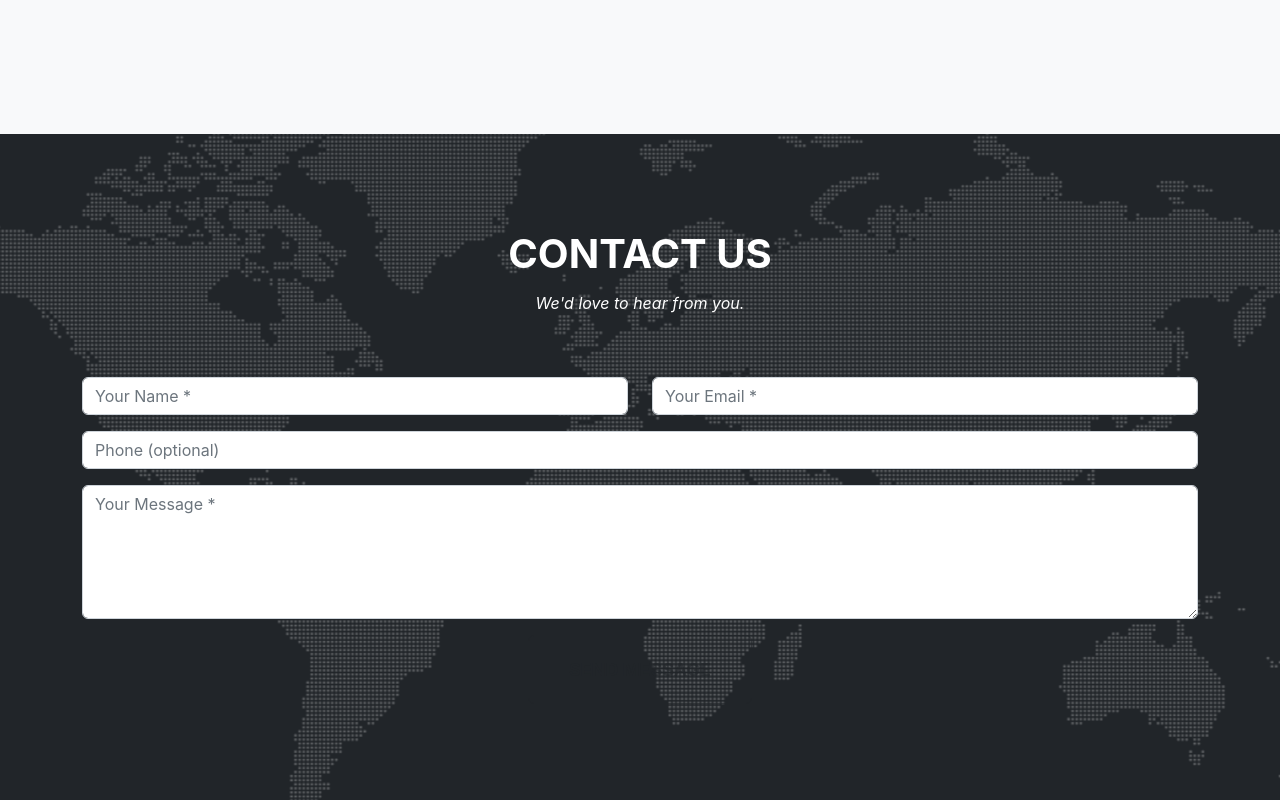
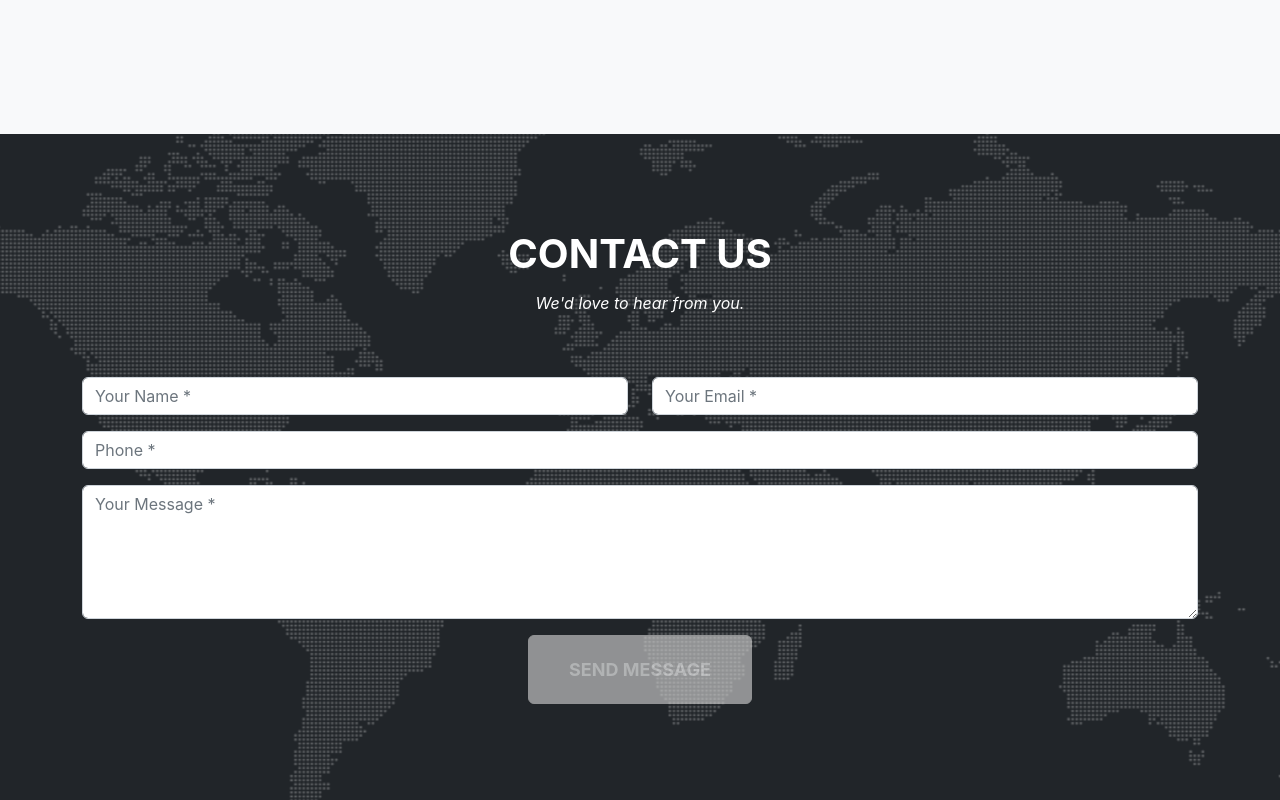
Before and after one commit to hunterdavidson/SergioHVAC-main, an Angular app: page / in a window 1280 px wide. Shown: the part 3559-4359 px from the top of the page. Built offline with nearby package versions, Linux system fonts and the light colour scheme.

Commit message:
Fixed some style issues

```diff
--- a/src/app/components/contact/contact.component.html
+++ b/src/app/components/contact/contact.component.html
@@ -41,7 +41,7 @@
         </div>
       </div>
 
-      <!-- Optional Phone -->
+      <!-- Phone field (required) -->
       <div class="row">
         <div class="col-md-12">
           <input
@@ -49,13 +49,14 @@
             id="phone"
             name="phone"
             class="form-control mb-3"
-            placeholder="Phone (optional)"
+            placeholder="Phone *"
+            required
             [(ngModel)]="formData.phone"
             #phone="ngModel"
             pattern="^[0-9()+\\-\\s\\.]{7,20}$"
           />
           <div class="invalid" *ngIf="phone.invalid && (phone.dirty || phone.touched)">
-            Please enter a valid phone number.
+            A valid phone number is required.
           </div>
         </div>
       </div>
--- a/src/app/components/contact/contact.component.scss
+++ b/src/app/components/contact/contact.component.scss
@@ -1,3 +1,4 @@
+/* Validation error text */
 .invalid {
   color: #ffb4b4;
   font-size: 0.9rem;
@@ -5,7 +6,31 @@
   margin-bottom: 0.75rem;
 }
 
+/* --- Contact button styles --- */
+.btn.dynamic-button,
+.dynamic-button {
+  background: #6C91C2;        /* silver-blue */
+  border-color: #6C91C2;
+  color: #FFFFFF;
+  transition: background 0.3s ease, border-color 0.3s ease;
+}
+
+/* Hover */
+.btn.dynamic-button:hover,
+.dynamic-button:hover {
+  background: #5273A8;        /* darker blue on hover */
+  border-color: #5273A8;
+  color: #FFFFFF;
+}
+
+/* Disabled (support both :disabled and [disabled]) */
+.btn.dynamic-button:disabled,
+.btn.dynamic-button[disabled],
+.dynamic-button:disabled,
 .dynamic-button[disabled] {
-  opacity: 0.6;
+  background: #cccccc;        /* light gray when disabled */
+  border-color: #cccccc;
+  color: #FFFFFF;
   cursor: not-allowed;
+  transition: background 0s, border-color 0s;
 }
--- a/src/app/components/contact/contact.component.ts
+++ b/src/app/components/contact/contact.component.ts
@@ -6,7 +6,7 @@ import { HttpClient, HttpClientModule, HttpHeaders } from '@angular/common/http'
 type LeadPayload = {
   name: string;
   email: string;
-  phone?: string;
+  phone: string; // now required
   message: string;
   page_path?: string;
   utm?: {
@@ -14,7 +14,6 @@ type LeadPayload = {
     medium?: string;
     campaign?: string;
   };
-  // hp?: string; // (optional honeypot if you add one later)
 };
 
 @Component({
@@ -22,14 +21,14 @@ type LeadPayload = {
   standalone: true,
   templateUrl: './contact.component.html',
   styleUrls: ['./contact.component.scss'],
-  imports: [CommonModule, FormsModule, HttpClientModule] // 👈 fixes *ngIf, ngModel, ngForm, HttpClient
+  imports: [CommonModule, FormsModule, HttpClientModule]
 })
 export class ContactComponent {
   loading = false;
   isSubmitted = false;
   error = '';
 
-  formData: { name: string; email: string; phone?: string; message: string } = {
+  formData: { name: string; email: string; phone: string; message: string } = {
     name: '',
     email: '',
     phone: '',
@@ -47,7 +46,7 @@ export class ContactComponent {
       const payload: LeadPayload = {
         name: this.formData.name.trim(),
         email: this.formData.email.trim(),
-        phone: this.formData.phone?.trim() || undefined,
+        phone: this.formData.phone.trim(),
         message: this.formData.message.trim(),
         page_path: typeof window !== 'undefined' ? window.location.pathname : '',
         utm: this.getUtm(),
```
Also changed, not shown: api/leads.js (added, +67 -0 lines), api/leads.ts (deleted, +0 -50 lines), vercel.json (deleted), 1 other file (tests, documents, lock files or other folders).
